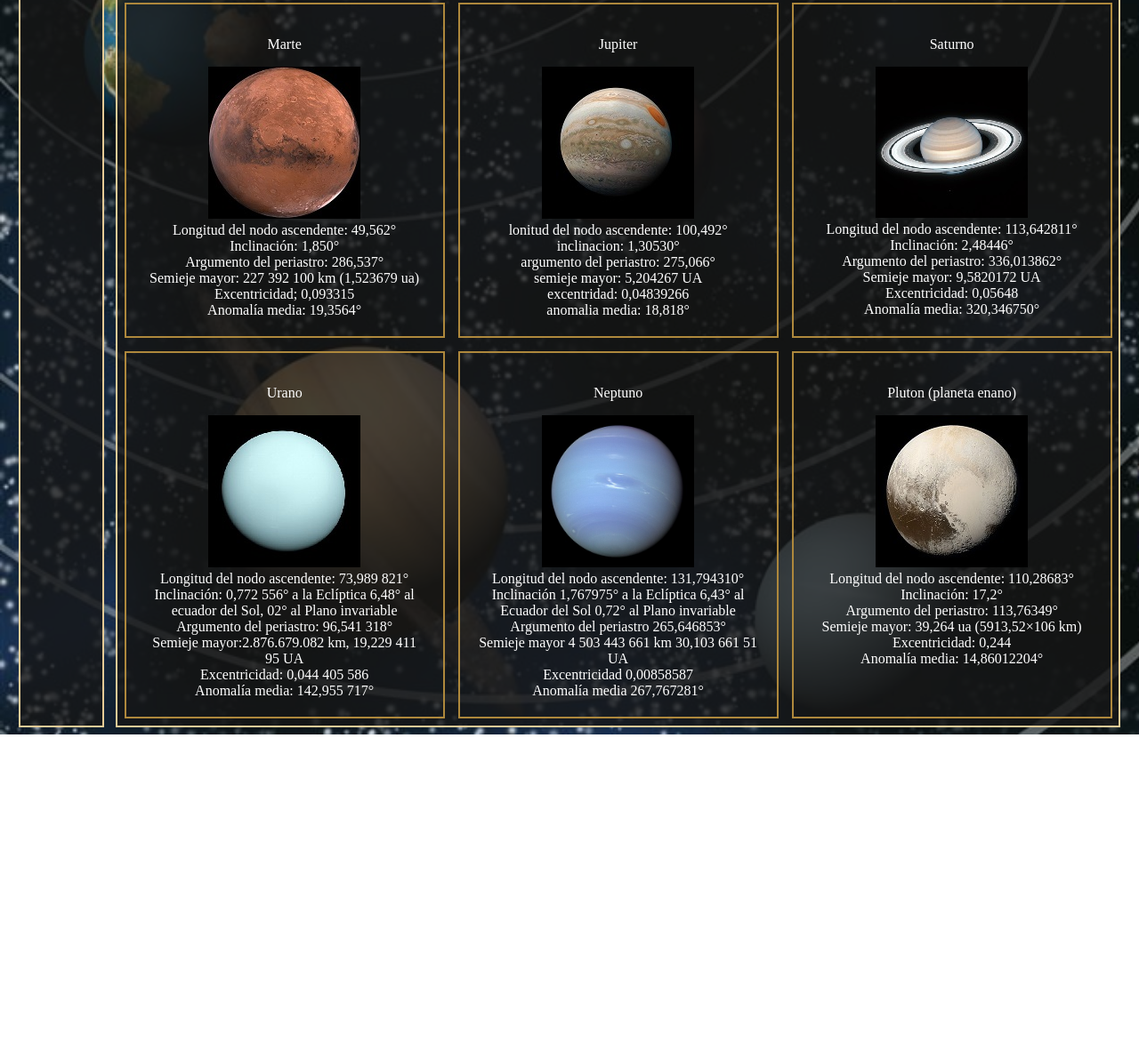
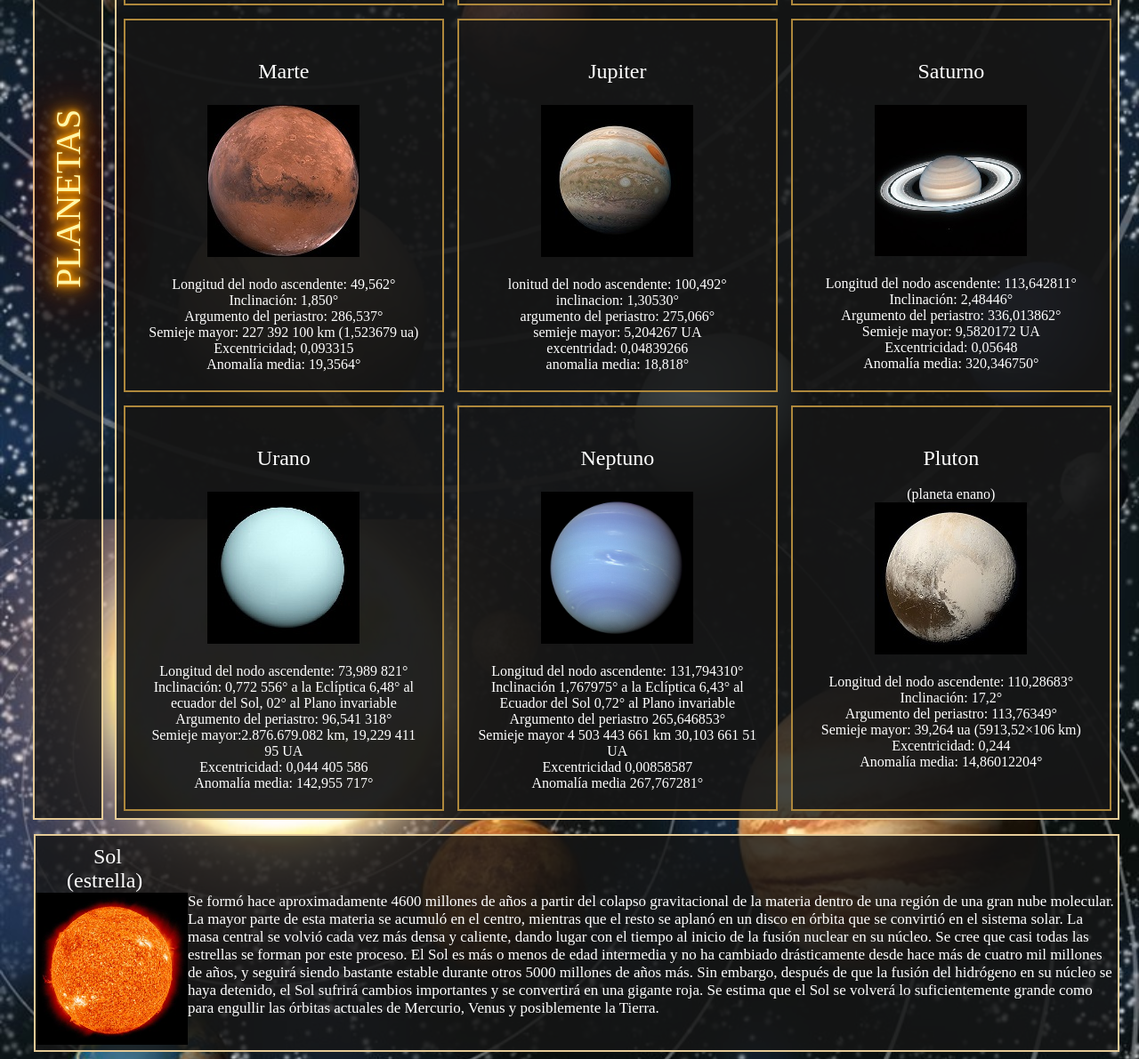
Before and after one commit to Rafaelbarreiro/sistema, a plain HTML site: page index.html in a window 1280 px wide. Shown: the part 696-1887 px from the top of the page at 89% size. Before the commit the page ends 1522 px from the top, so only its background shows below. Drawn offline with Linux system fonts and the light colour scheme.

Commit message:
first commit

```diff
--- a/index.html
+++ b/index.html
@@ -19,15 +19,18 @@
 
             <div class="infoleft">
                 <p id="ba">
-                    ccccccccccccc
+                    PLANETAS
                 </p>
             </div>
             <div class="inforight">
                <div class="Planets">
                     <div class="planet">
-                        <p id="mercurio">Mercurio</p>
+                        <p class="planetname">Mercurio</p>
+                        <div>
+                        <a href="https://es.wikipedia.org/wiki/Mercurio_(planeta)">
                         <img src="./image/mercurio.jpg" alt="" id="mer">
                         </a>
+                    </div>
                         <br/>
                         <span>
                             Longitud del nodo ascendente: 48,331°
@@ -49,8 +52,12 @@
                         </span> <br/>
                     </div>
                     <div class="planet">
-                       <p id="venus">Venus</p>
+                       <p id="venus" class="planetname">Venus</p>
+                       <div>
+                       <a href="https://es.wikipedia.org/wiki/Venus_(planeta)">
                             <img src="./image/venus.jpg" alt="" id="venusimg">
+                            </a>
+                       </div>
                        <br/>
                        <span>
                         longitud del nodo ascendente: 76,678°
@@ -72,8 +79,12 @@
                       </span> <br/>
                     </div>
                     <div class="planet" id="tierra2">
-                       <p id="tierra">Tierra</p>
+                       <p class="planetname">Tierra</p>
+                       <div>
+                        <a href="https://es.wikipedia.org/wiki/Tierra">
                             <img src="./image/tierra2.jpg">
+                        </a>
+                        </div>
                         <br/>
                         <span>
                             Longitud del nodo ascendente: 348,73936°
@@ -96,8 +107,12 @@
                         </span><br/>
                     </div>
                     <div class="planet">
-                       <p>Marte</p>
+                       <p class="planetname">Marte</p>
+                       <div>
+                        <a href="https://es.wikipedia.org/wiki/Marte_(planeta)">
                             <img src="./image/marte.jpg" alt="">
+                        </a>
+                        </div>
                        <br/>
                        <span>
                         Longitud del nodo ascendente: 49,562°
@@ -118,8 +133,12 @@
 
                     </div>
                     <div class="planet">
-                       <p>Jupiter</p>
+                       <p class="planetname">Jupiter</p>
+                       <div>
+                        <a href="https://es.wikipedia.org/wiki/Júpiter_(planeta)">
                            <img src="./image/jupiter.jpg" alt="">
+                           </a>
+                        </div>
                            <br/>
                        <span>
                         lonitud del nodo ascendente: 100,492°
@@ -141,8 +160,12 @@
                        </span><br/>
                     </div>
                     <div class="planet">
-                       <p>Saturno</p>
+                       <p class="planetname">Saturno</p>
+                       <div>
+                        <a href="https://es.wikipedia.org/wiki/Saturno_(planeta)">
                             <img src="image/saturn.jpg" alt="" id="saturno">
+                        </a>
+                    </div>
                        <br/>
                        <span>
                         Longitud del nodo ascendente: 113,642811°
@@ -164,8 +187,13 @@
                        </span><br/>
                     </div>
                     <div class="planet">
-                       <p>Urano</p>
+                       <p class="planetname">Urano</p>
+                       <div>
+                       <a href="https://es.wikipedia.org/wiki/Urano_(planeta)">
                         <img src="./image/Uranus2.jpg" alt="">
+                       </a>
+                    </div>
+
                        <br/>
                        <span>
                             Longitud del nodo ascendente: 73,989 821°
@@ -189,8 +217,12 @@
 
                     </div>
                     <div class="planet">
-                       <p id="nept">Neptuno</p>
+                       <p class="planetname">Neptuno</p>
+                       <div>
+                        <a href="https://es.wikipedia.org/wiki/Neptuno_(planeta)">
                             <img src="./image/Neptuno.jpg" alt="" id="neptuno">
+                        </a>
+                        </div>
                        <br/>
                        <span>
                         Longitud del nodo ascendente: 131,794310°
@@ -215,8 +247,16 @@
                        </span><br/>
                     </div>
                     <div class="planet">
-                       <p id="plu">Pluton (planeta enano)</p>
+                       <p class="planetname" id="plutontext">Pluton</p>
+                       <br/>
+                       <span id="plut">
+                        (planeta enano)
+                       </span>
+                        <div>
+                            <a href="https://es.wikipedia.org/wiki/Plutón_(planeta_enano)">
                                 <img src="./image/pluton.jpg" alt="">
+                            </a>
+                        </div>
                        <br/>
                        <span>
                         Longitud del nodo ascendente: 110,28683°
@@ -236,8 +276,21 @@
                        <span>
                         Anomalía media: 14,86012204°
                        </span><br/>
+
                     </div>
                </div>
+
+            </div>
+        </div>
+        <div id="solestrella">
+            <div id="infosun">
+                <p id="sol">Sol</p>
+                <p id="type">(estrella)</p>
+                <div class="sun-img">
+                    <a href="https://es.wikipedia.org/wiki/Sol">
+                        <img src="./image/sun.jpg" alt="" id="sun" >
+                    </a>
+                    <p id="sun-properties">Se formó hace aproximadamente 4600 millones de años a partir del colapso gravitacional de la materia dentro de una región de una gran nube molecular. La mayor parte de esta materia se acumuló en el centro, mientras que el resto se aplanó en un disco en órbita que se convirtió en el sistema solar. La masa central se volvió cada vez más densa y caliente, dando lugar con el tiempo al inicio de la fusión nuclear en su núcleo. Se cree que casi todas las estrellas se forman por este proceso. El Sol es más o menos de edad intermedia y no ha cambiado drásticamente desde hace más de cuatro mil millones de años, y seguirá siendo bastante estable durante otros 5000 millones de años más. Sin embargo, después de que la fusión del hidrógeno en su núcleo se haya detenido, el Sol sufrirá cambios importantes y se convertirá en una gigante roja. Se estima que el Sol se volverá lo suficientemente grande como para engullir las órbitas actuales de Mercurio, Venus y posiblemente la Tierra.</p>
 
                 </div>
         </div>
--- a/style.css
+++ b/style.css
@@ -22,9 +22,11 @@ body {
     background-image: url('./image/fondo.jpeg');
     background-repeat: no-repeat;
     background-size: cover;
+    background-attachment: fixed;
 }
 
 .subtitle{
+    margin-right: 14px;
     margin-left: 50%;
     background-color: rgb(22,22,22,.8);
     border: 2px solid #e5cb97;
@@ -34,18 +36,35 @@ body {
     font-size: 15px;
 }
 .infoleft{
+    width: 75px;
+    margin-left: 15px;
     margin-top: 15px;
    border: 2px solid #e5cb97;
    background-color: rgb(22,22,22,.8);
 
 }
 #ba{
-    color: red;
+    margin-top: 960%;;
+    font-size: 40px;
+    color: white;
+    transform: rotate(-0.25turn);
+    text-align: center
+     /*   text-shadow: 0 0 5px #f562ff, 0 0 15px #f562ff, 0 0 25px #f562ff,
+    0 0 20px #f562ff, 0 0 30px #890092, 0 0 80px #890092, 0 0 80px #890092;
+  color: #fccaff; */
+  text-shadow: 0 0 5px #ffa500, 0 0 15px #ffa500, 0 0 20px #ffa500,
+  0 0 40px #ffa500, 0 0 60px #ff0000, 0 0 10px #ff8d00, 0 0 98px #ff0000;
+  text-shadow: 0 0 5px #ffa500, 0 0 15px #ffa500, 0 0 20px #ffa500,
+  0 0 40px #ffa500, 0 0 60px #ff0000, 0 0 10px #ff8d00, 0 0 98px #ff0000;
+color: #fff6a9;
+
+
 }
 .inforight{
     border: 2px solid #e5cb97;
     width: 89%;
     margin-top: 15px;
+
     background-color: rgb(22,22,22,.8);
 
 }
@@ -57,6 +76,7 @@ body {
 .Planets{
     display: grid;
     grid-template-columns: repeat(3, 1fr);
+    font-family: 'Times New Roman', Times, serif;
 }
 #mercurio {
     color: #e6e6e6;
@@ -83,9 +103,9 @@ body {
     font-size: x-large;
     color: #e6e6e6
 }
-#saturno{
 
-}
+
+
 a:-webkit-any-link {
     color: black
 }
@@ -96,7 +116,54 @@ a:-webkit-any-link {
 .planet {
     color: white;
     padding: 20px;
+
 }
 .subtitle {
-    margin-right: 11px;
+    margin-right: 14px;
 }
+.planet {
+    background-color: rgb(22,22,22,.74);
+}
+#infosun {
+    font-family: 'Times New Roman', Times, serif;
+    border: 2px solid #e5cb97;
+    color: white;
+    margin-top: 16px;
+    margin-left: 14px;
+    margin-right: 14px;
+   font-size: x-large;
+   background-color: rgb(22,22,22,.8);
+}
+.planetname {
+    font-family: 'Times New Roman', Times, serif;
+    font-size: x-large;
+}#plutontext {
+    margin-bottom: 0px;
+}
+
+#sun {
+
+    height: 171px;
+    width: 171px;
+}
+#sol {
+    padding-left: 65px;
+    margin-bottom: 0px;
+    margin-top: 10px;
+}
+#type {
+    margin-top: 0px;
+    margin-bottom: 0px;
+    padding-left: 35px;
+}
+.sun-img {
+    display: flex;
+    flex-direction: row;
+}
+#sun-properties {
+    font-size: 17px;
+    margin-top: 0;
+}
+#solestrella {
+    margin-left: 16px;
+}
```
Also changed, not shown: image/sun.jpg (added). Lines whose indentation alone changed are shown as unchanged.
